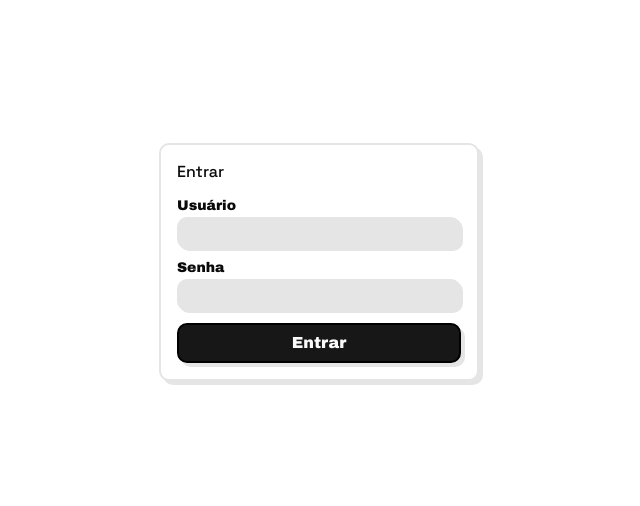
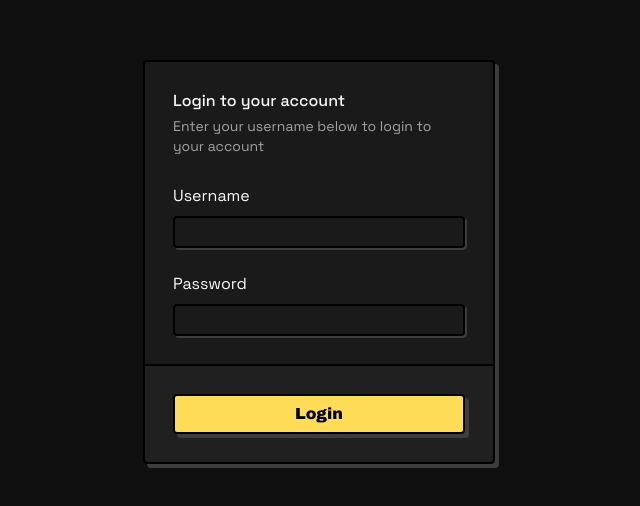
Before and after one commit to devleandronunes/frontend-hub-pessoal, a Next.js app: page /login in a window 1280 px wide. Shown: the part 138-644 px from the top of the page, without its empty margins (321-961 px from the left). Built offline with nearby package versions, Linux system fonts and the light colour scheme; no server answers.

Commit message:
feat: adota RetroUI e adiciona tela de login com guarda de token jwt

```diff
--- a/src/app/globals.css
+++ b/src/app/globals.css
@@ -7,65 +7,41 @@
   --font-sans: var(--font-sans);
   --radius: var(--radius);
 
-  --shadow-xs: 1px 1px 0 0 var(--border);
-  --shadow-sm: 2px 2px 0 0 var(--border);
-  --shadow: 3px 3px 0 0 var(--border);
-  --shadow-md: 4px 4px 0 0 var(--border);
-  --shadow-lg: 6px 6px 0 0 var(--border);
+  --shadow-xs: 1px 1px 0 0 var(--shadow-color);
+  --shadow-sm: 2px 2px 0 0 var(--shadow-color);
+  --shadow: 3px 3px 0 0 var(--shadow-color);
+  --shadow-md: 4px 4px 0 0 var(--shadow-color);
+  --shadow-lg: 6px 6px 0 0 var(--shadow-color);
 
   --color-background: var(--background);
   --color-foreground: var(--foreground);
   --color-primary: var(--primary);
   --color-secondary: var(--secondary);
   --color-border: var(--border);
-}
-
-:root {
-  --radius: 0;
-  --background: #fff7e8;
-  --foreground: #000;
-  --primary: #ffdc58;
-  --secondary: #000;
-  --border: #000;
-}
-
-@custom-variant dark (&:is(.dark *));
-
-@theme inline {
-  --color-background: var(--background);
-  --color-foreground: var(--foreground);
-  --font-sans: var(--font-sans);
-  --font-mono: var(--font-geist-mono);
-  --font-heading: var(--font-sans);
-  --color-sidebar-ring: var(--sidebar-ring);
-  --color-sidebar-border: var(--sidebar-border);
-  --color-sidebar-accent-foreground: var(--sidebar-accent-foreground);
-  --color-sidebar-accent: var(--sidebar-accent);
-  --color-sidebar-primary-foreground: var(--sidebar-primary-foreground);
-  --color-sidebar-primary: var(--sidebar-primary);
-  --color-sidebar-foreground: var(--sidebar-foreground);
-  --color-sidebar: var(--sidebar);
+  --font-heading: var(--font-heading);
+  --shadow-2xl: var(--shadow-2xl);
+  --shadow-xl: var(--shadow-xl);
+  --border-w: var(--border-w);
   --color-chart-5: var(--chart-5);
   --color-chart-4: var(--chart-4);
   --color-chart-3: var(--chart-3);
   --color-chart-2: var(--chart-2);
   --color-chart-1: var(--chart-1);
   --color-ring: var(--ring);
-  --color-input: var(--input);
-  --color-border: var(--border);
-  --color-destructive: var(--destructive);
   --color-accent-foreground: var(--accent-foreground);
   --color-accent: var(--accent);
+  --color-primary-foreground: var(--primary-foreground);
+  --color-primary-hover: var(--primary-hover);
+  --color-shadow-color: var(--shadow-color);
+  --color-input: var(--input);
   --color-muted-foreground: var(--muted-foreground);
   --color-muted: var(--muted);
   --color-secondary-foreground: var(--secondary-foreground);
-  --color-secondary: var(--secondary);
-  --color-primary-foreground: var(--primary-foreground);
-  --color-primary: var(--primary);
   --color-popover-foreground: var(--popover-foreground);
   --color-popover: var(--popover);
   --color-card-foreground: var(--card-foreground);
   --color-card: var(--card);
+  --color-destructive: var(--destructive);
   --radius-sm: calc(var(--radius) * 0.6);
   --radius-md: calc(var(--radius) * 0.8);
   --radius-lg: var(--radius);
@@ -76,72 +52,83 @@
 }
 
 :root {
-  --background: oklch(1 0 0);
-  --foreground: oklch(0.145 0 0);
-  --card: oklch(1 0 0);
-  --card-foreground: oklch(0.145 0 0);
-  --popover: oklch(1 0 0);
-  --popover-foreground: oklch(0.145 0 0);
-  --primary: oklch(0.205 0 0);
-  --primary-foreground: oklch(0.985 0 0);
-  --secondary: oklch(0.97 0 0);
-  --secondary-foreground: oklch(0.205 0 0);
-  --muted: oklch(0.97 0 0);
-  --muted-foreground: oklch(0.556 0 0);
-  --accent: oklch(0.97 0 0);
-  --accent-foreground: oklch(0.205 0 0);
+  --radius: 0.25rem;
+  --background: #ffffff;
+  --foreground: #0a0a0a;
+  --primary: #ffdc58;
+  --secondary: #0a0a0a;
+  --border: #000000;
+  --card: #ffffff;
+  --card-foreground: #0a0a0a;
+  --popover: #ffffff;
+  --popover-foreground: #0a0a0a;
+  --secondary-foreground: #ffffff;
+  --muted: #f2f2f2;
+  --muted-foreground: #5c5c5c;
+  --input: #ffffff;
+  --shadow-color: #3d3d3d;
+  --primary-hover: #ffc700;
+  --primary-foreground: #000000;
+  --accent: #ffe7a3;
+  --accent-foreground: #1a1815;
+  --ring: #ffdc58;
+  --chart-1: #c4a1ff;
+  --chart-2: #01ffcc;
+  --chart-3: #e7f192;
+  --chart-4: #ffdc58;
+  --chart-5: #ff30cd;
+  --border-w: 2px;
+  --shadow-xs: 1px 1px 0 0 var(--shadow-color);
+  --shadow-sm: 2px 2px 0 0 var(--shadow-color);
+  --shadow: 3px 3px 0 0 var(--shadow-color);
+  --shadow-md: 4px 4px 0 0 var(--shadow-color);
+  --shadow-lg: 6px 6px 0 0 var(--shadow-color);
+  --shadow-xl: 10px 10px 0 1px var(--shadow-color);
+  --shadow-2xl: 16px 16px 0 1px var(--shadow-color);
+  --font-heading: 'Space Grotesk', sans-serif;
+  --font-sans: 'Space Grotesk', sans-serif;
   --destructive: oklch(0.577 0.245 27.325);
-  --border: oklch(0.922 0 0);
-  --input: oklch(0.922 0 0);
-  --ring: oklch(0.708 0 0);
-  --chart-1: oklch(0.87 0 0);
-  --chart-2: oklch(0.556 0 0);
-  --chart-3: oklch(0.439 0 0);
-  --chart-4: oklch(0.371 0 0);
-  --chart-5: oklch(0.269 0 0);
-  --radius: 0.625rem;
-  --sidebar: oklch(0.985 0 0);
-  --sidebar-foreground: oklch(0.145 0 0);
-  --sidebar-primary: oklch(0.205 0 0);
-  --sidebar-primary-foreground: oklch(0.985 0 0);
-  --sidebar-accent: oklch(0.97 0 0);
-  --sidebar-accent-foreground: oklch(0.205 0 0);
-  --sidebar-border: oklch(0.922 0 0);
-  --sidebar-ring: oklch(0.708 0 0);
 }
 
+@custom-variant dark (&:is(.dark *));
+
 .dark {
-  --background: oklch(0.145 0 0);
-  --foreground: oklch(0.985 0 0);
-  --card: oklch(0.205 0 0);
-  --card-foreground: oklch(0.985 0 0);
-  --popover: oklch(0.205 0 0);
-  --popover-foreground: oklch(0.985 0 0);
-  --primary: oklch(0.922 0 0);
-  --primary-foreground: oklch(0.205 0 0);
-  --secondary: oklch(0.269 0 0);
-  --secondary-foreground: oklch(0.985 0 0);
-  --muted: oklch(0.269 0 0);
-  --muted-foreground: oklch(0.708 0 0);
-  --accent: oklch(0.269 0 0);
-  --accent-foreground: oklch(0.985 0 0);
+  --background: #0f0f0f;
+  --foreground: #fafafa;
+  --card: #1a1a1a;
+  --card-foreground: #fafafa;
+  --popover: #1a1a1a;
+  --popover-foreground: #fafafa;
+  --primary: #ffdc58;
+  --primary-foreground: #000000;
+  --secondary: #fafafa;
+  --secondary-foreground: #0f0f0f;
+  --muted: #262626;
+  --muted-foreground: #a3a3a3;
+  --accent: #38342b;
+  --accent-foreground: #f5f0e6;
   --destructive: oklch(0.704 0.191 22.216);
-  --border: oklch(1 0 0 / 10%);
-  --input: oklch(1 0 0 / 15%);
-  --ring: oklch(0.556 0 0);
-  --chart-1: oklch(0.87 0 0);
-  --chart-2: oklch(0.556 0 0);
-  --chart-3: oklch(0.439 0 0);
-  --chart-4: oklch(0.371 0 0);
-  --chart-5: oklch(0.269 0 0);
-  --sidebar: oklch(0.205 0 0);
-  --sidebar-foreground: oklch(0.985 0 0);
-  --sidebar-primary: oklch(0.488 0.243 264.376);
-  --sidebar-primary-foreground: oklch(0.985 0 0);
-  --sidebar-accent: oklch(0.269 0 0);
-  --sidebar-accent-foreground: oklch(0.985 0 0);
-  --sidebar-border: oklch(1 0 0 / 10%);
-  --sidebar-ring: oklch(0.556 0 0);
+  --border: #000000;
+  --input: #1a1a1a;
+  --ring: #ffdc58;
+  --chart-1: #ffdc58;
+  --chart-2: #f5f0e6;
+  --chart-3: #aeaeae;
+  --chart-4: #ffe7a3;
+  --chart-5: #ff6b6b;
+  --shadow-color: #3d3d3d;
+  --primary-hover: #ffc700;
+  --radius: 0.25rem;
+  --border-w: 2px;
+  --shadow-xs: 1px 1px 0 0 var(--shadow-color);
+  --shadow-sm: 2px 2px 0 0 var(--shadow-color);
+  --shadow: 3px 3px 0 0 var(--shadow-color);
+  --shadow-md: 4px 4px 0 0 var(--shadow-color);
+  --shadow-lg: 6px 6px 0 0 var(--shadow-color);
+  --shadow-xl: 10px 10px 0 1px var(--shadow-color);
+  --shadow-2xl: 16px 16px 0 1px var(--shadow-color);
+  --font-heading: 'Space Grotesk', sans-serif;
+  --font-sans: 'Space Grotesk', sans-serif;
 }
 
 @layer base {
--- a/src/app/layout.tsx
+++ b/src/app/layout.tsx
@@ -36,7 +36,7 @@ export default function RootLayout({
   return (
     <html
       lang="en"
-      className={`${geistSans.variable} ${geistMono.variable} h-full antialiased`}
+      className={`dark ${geistSans.variable} ${geistMono.variable} h-full antialiased`}
     >
       <body className={`${archivoBlack.variable} ${spaceGrotesk.variable} min-h-full flex flex-col`}>{children}</body>
     </html>
--- a/src/app/login/page.tsx
+++ b/src/app/login/page.tsx
@@ -7,8 +7,9 @@ import { setToken } from "@/lib/auth-token";
 import { Button } from "@/components/ui/button";
 import { Input } from "@/components/ui/input";
 import { Label } from "@/components/ui/label";
-import { Card, CardHeader, CardTitle, CardContent } from "@/components/ui/card";
+import { Card, CardHeader, CardTitle, CardContent, CardDescription, CardFooter } from "@/components/ui/card";
 import { Alert, AlertDescription } from "@/components/ui/alert";
+import { Spinner } from "@/components/ui/spinner";
 
 export default function LoginPage() {
   const router = useRouter();
@@ -27,22 +28,32 @@ export default function LoginPage() {
       setToken(token);
       router.push("/");
     } catch {
-      setError("Usuário ou senha inválidos.");
+      setError("Invalid username or password.");
     } finally {
       setLoading(false);
     }
   }
 
+  if (loading) {
     return (
-    <main className="flex min-h-screen flex-col items-center justify-center p-8">
-      <Card className="w-full max-w-xs">
+      <main className="mx-auto grid w-full max-w-sm min-h-screen items-center justify-center p-4">
+        <Spinner className="size-8" />
+      </main>
+    );
+  }
+
+  return (
+    <main className="mx-auto grid w-full max-w-sm min-h-screen items-center p-4">
+      <Card className="[--card-spacing:--spacing(7)]">
         <CardHeader>
-          <CardTitle>Entrar</CardTitle>
+          <CardTitle>Login to your account</CardTitle>
+          <CardDescription>Enter your username below to login to your account</CardDescription>
         </CardHeader>
+        <form onSubmit={handleSubmit} className="flex flex-col gap-(--card-spacing)">
           <CardContent>
-          <form onSubmit={handleSubmit} className="flex flex-col gap-3">
-            <div className="flex flex-col gap-1">
-              <Label htmlFor="username">Usuário</Label>
+            <div className="flex flex-col gap-6">
+              <div className="grid gap-2">
+                <Label htmlFor="username" className="text-base font-sans font-normal">Username</Label>
                 <Input
                   id="username"
                   type="text"
@@ -51,8 +62,8 @@ export default function LoginPage() {
                   required
                 />
               </div>
-            <div className="flex flex-col gap-1">
-              <Label htmlFor="password">Senha</Label>
+              <div className="grid gap-2">
+                <Label htmlFor="password" className="text-base font-sans font-normal">Password</Label>
                 <Input
                   id="password"
                   type="password"
@@ -61,16 +72,19 @@ export default function LoginPage() {
                   required
                 />
               </div>
-            <Button type="submit" disabled={loading}>
-              {loading ? "Entrando..." : "Entrar"}
+            </div>
+          </CardContent>
+          <CardFooter className="flex-col gap-2">
+            <Button type="submit" className="w-full text-base">
+              Login
             </Button>
             {error && (
               <Alert variant="destructive">
                 <AlertDescription>{error}</AlertDescription>
               </Alert>
             )}
+          </CardFooter>
         </form>
-        </CardContent>
       </Card>
     </main>
   );
--- /dev/null
+++ b/src/components/ui/empty.tsx
@@ -0,0 +1,104 @@
+import { cva, type VariantProps } from "class-variance-authority"
+
+import { cn } from "@/lib/utils"
+
+function Empty({ className, ...props }: React.ComponentProps<"div">) {
+  return (
+    <div
+      data-slot="empty"
+      className={cn(
+        "flex w-full min-w-0 flex-1 flex-col items-center justify-center gap-4 rounded border-2 bg-card p-6 text-center text-balance",
+        className
+      )}
+      {...props}
+    />
+  )
+}
+
+function EmptyHeader({ className, ...props }: React.ComponentProps<"div">) {
+  return (
+    <div
+      data-slot="empty-header"
+      className={cn("flex max-w-sm flex-col items-center gap-2", className)}
+      {...props}
+    />
+  )
+}
+
+const emptyMediaVariants = cva(
+  "mb-2 flex shrink-0 items-center justify-center [&_svg]:pointer-events-none [&_svg]:shrink-0",
+  {
+    variants: {
+      variant: {
+        default: "bg-transparent",
+        icon: "flex size-8 shrink-0 items-center justify-center rounded-lg bg-muted text-foreground [&_svg:not([class*='size-'])]:size-4",
+      },
+    },
+    defaultVariants: {
+      variant: "default",
+    },
+  }
+)
+
+function EmptyMedia({
+  className,
+  variant = "default",
+  ...props
+}: React.ComponentProps<"div"> & VariantProps<typeof emptyMediaVariants>) {
+  return (
+    <div
+      data-slot="empty-icon"
+      data-variant={variant}
+      className={cn(emptyMediaVariants({ variant, className }))}
+      {...props}
+    />
+  )
+}
+
+function EmptyTitle({ className, ...props }: React.ComponentProps<"div">) {
+  return (
+    <div
+      data-slot="empty-title"
+      className={cn(
+        "font-heading text-sm font-medium tracking-tight",
+        className
+      )}
+      {...props}
+    />
+  )
+}
+
+function EmptyDescription({ className, ...props }: React.ComponentProps<"p">) {
+  return (
+    <div
+      data-slot="empty-description"
+      className={cn(
+        "text-sm/relaxed text-muted-foreground [&>a]:underline [&>a]:underline-offset-4 [&>a:hover]:text-primary",
+        className
+      )}
+      {...props}
+    />
+  )
+}
+
+function EmptyContent({ className, ...props }: React.ComponentProps<"div">) {
+  return (
+    <div
+      data-slot="empty-content"
+      className={cn(
+        "flex w-full max-w-sm min-w-0 flex-col items-center gap-2.5 text-sm text-balance",
+        className
+      )}
+      {...props}
+    />
+  )
+}
+
+export {
+  Empty,
+  EmptyHeader,
+  EmptyTitle,
+  EmptyDescription,
+  EmptyContent,
+  EmptyMedia,
+}
--- /dev/null
+++ b/src/components/ui/spinner.tsx
@@ -0,0 +1,17 @@
+import * as React from "react"
+import { LoaderIcon } from "lucide-react"
+
+import { cn } from "@/lib/utils"
+
+function Spinner({ className, ...props }: React.ComponentProps<"svg">) {
+  return (
+    <LoaderIcon
+      role="status"
+      aria-label="Loading"
+      className={cn("size-4 animate-spin", className)}
+      {...props}
+    />
+  )
+}
+
+export { Spinner }
```
Also changed, not shown: src/app/page.tsx (+23 -7 lines), src/services/auth-service.ts (+6 -2 lines). Lines whose indentation alone changed are shown as unchanged.
